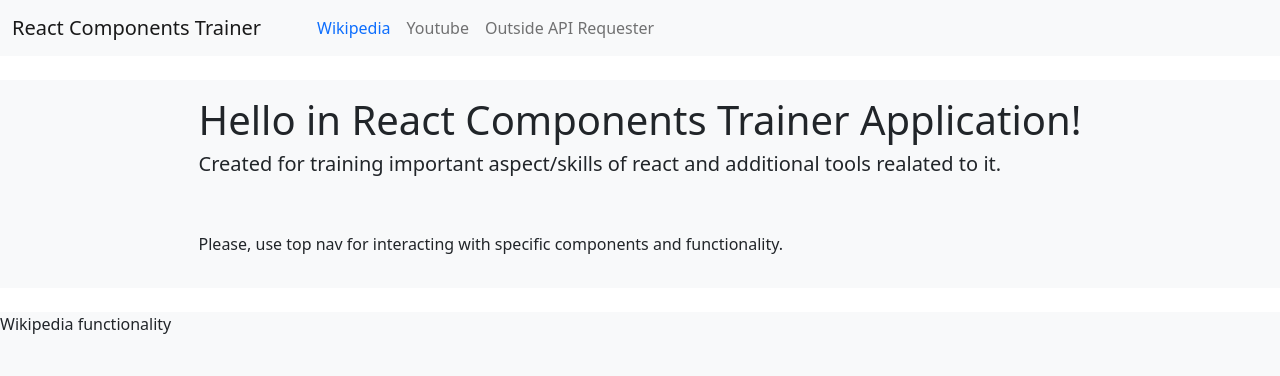
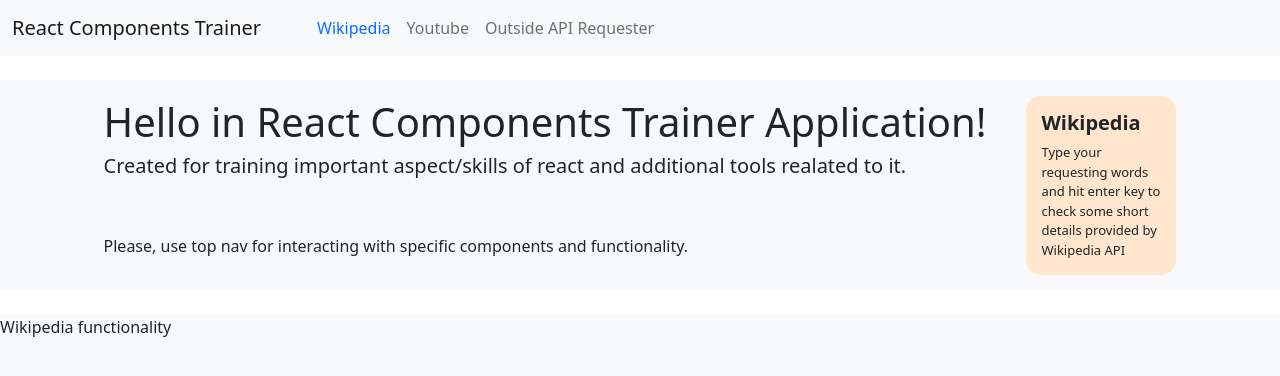
Before and after one commit to kxconrad/React-Components-Trainer, a React (Create React App) app: page / in a window 1280 px wide. Shown: the top 376 px of the page. Built offline with nearby package versions, Linux system fonts and the light colour scheme.

Commit message:
added styled nav description element

```diff
--- a/src/components/App.js
+++ b/src/components/App.js
@@ -11,15 +11,18 @@ class App extends React.Component {
         navItems: [
             {
                 value: 'wikipedia',
-                text: 'Wikipedia'
+                text: 'Wikipedia',
+                details: 'Type your requesting words and hit enter key to check some short details provided by Wikipedia API'
             },
             {
                 value: 'youtube',
-                text: 'Youtube'
+                text: 'Youtube',
+                details: 'Search for video related to your category, then select something from list to prepare video player'
             },
             {
                 value: 'outside_requester',
-                text: 'Outside API Requester'
+                text: 'Outside API Requester',
+                details: 'Play a litte with 3rd API to get some shopping list'
             }
         ],
         MENU_WIKIPEDIA: 'wikipedia',
@@ -28,18 +31,24 @@ class App extends React.Component {
     }
 
     state = {
-        selectedNav: 'wikipedia'
+        selectedNav: this.globalConfig.navItems[0].value,
+        navDetails: this.globalConfig.navItems[0].details,
+        navDisplayedHeader: this.globalConfig.navItems[0].text
     };
 
     updateNav = (nav) => {
-        this.setState({ selectedNav: nav });
+        this.globalConfig.navItems.forEach(element => {
+            if (element.value == nav) {
+                this.setState({ selectedNav: nav, navDetails: element.details, navDisplayedHeader: element.text });
+            }
+        });
     }
 
     render() {
         return (
             <React.Fragment>
                 <Nav selectedNav={this.state.selectedNav} updateNav={this.updateNav} navItems={this.globalConfig.navItems} />
-                <Details />
+                <Details navElement={this.state} />
                 <ComponentDisplayer selectedNav={this.state.selectedNav} globalConfig={this.globalConfig} />
             </React.Fragment>
         );
--- a/src/components/general/element/Button.js
+++ b/src/components/general/element/Button.js
@@ -3,9 +3,15 @@ import styled, { css } from 'styled-components'
 
 
 const StyledButton = styled.button`
+    height: 38px;
+    min-width: 73px;
     &:focus,
     &:active{
         box-shadow: none !important;
+    }
+    &:hover{
+        background-color: orange;
+        border: orange;
     }
 `;
 
--- a/src/components/general/nav/Details.js
+++ b/src/components/general/nav/Details.js
@@ -1,17 +1,42 @@
 import React from 'react';
+import styled from 'styled-components';
 
-const Details = () => {
+const NavDescriptionElement = styled.div`
+    max-width: 150px;
+    background-color: #ffe6cc;
+    border-radius: 15px;
+    padding: 15px;
+    font-size: 13px;
+    & h5{
+        font-weight: bold;
+    }
+    margin-left: 40px;
 
+`;
+
+const StyledGeneralWords = styled.div`
+    min-height: 211px;
+`;
+
+
+
+const Details = (props) => {
+
+    const { navDetails, navDisplayedHeader } = props.navElement;
     return (
-        <div className="d-flex bg-light mt-4 justify-content-center">
-            <div className="d-flex flex-column p-3 text-left">
+        <StyledGeneralWords className="d-flex bg-light mt-4 p-3 justify-content-center">
+            <div className="d-flex flex-column justify-content-center  text-left">
                 <h1>Hello in React Components Trainer Application!</h1>
                 <h5>Created for training important aspect/skills of react and additional tools realated to it.</h5>
                 <br />
                 <br />
                 <p>Please, use top nav for interacting with specific components and functionality.</p>
             </div>
-        </div>
+            <NavDescriptionElement className="d-flex flex-column">
+                <h5>{navDisplayedHeader}</h5>
+                <div>{navDetails}</div>
+            </NavDescriptionElement>
+        </StyledGeneralWords>
     );
 
 };
--- a/src/components/outsideRequester/topbar/content/LeftSide.js
+++ b/src/components/outsideRequester/topbar/content/LeftSide.js
@@ -3,7 +3,7 @@ import React from 'react';
 class LeftSide extends React.Component {
     render() {
         return (
-            <span className="navbar-brand mb-0 h1">Shop List Application</span>
+            <span className="navbar-brand mb-0 h1"></span>
         );
     }
 };
```
